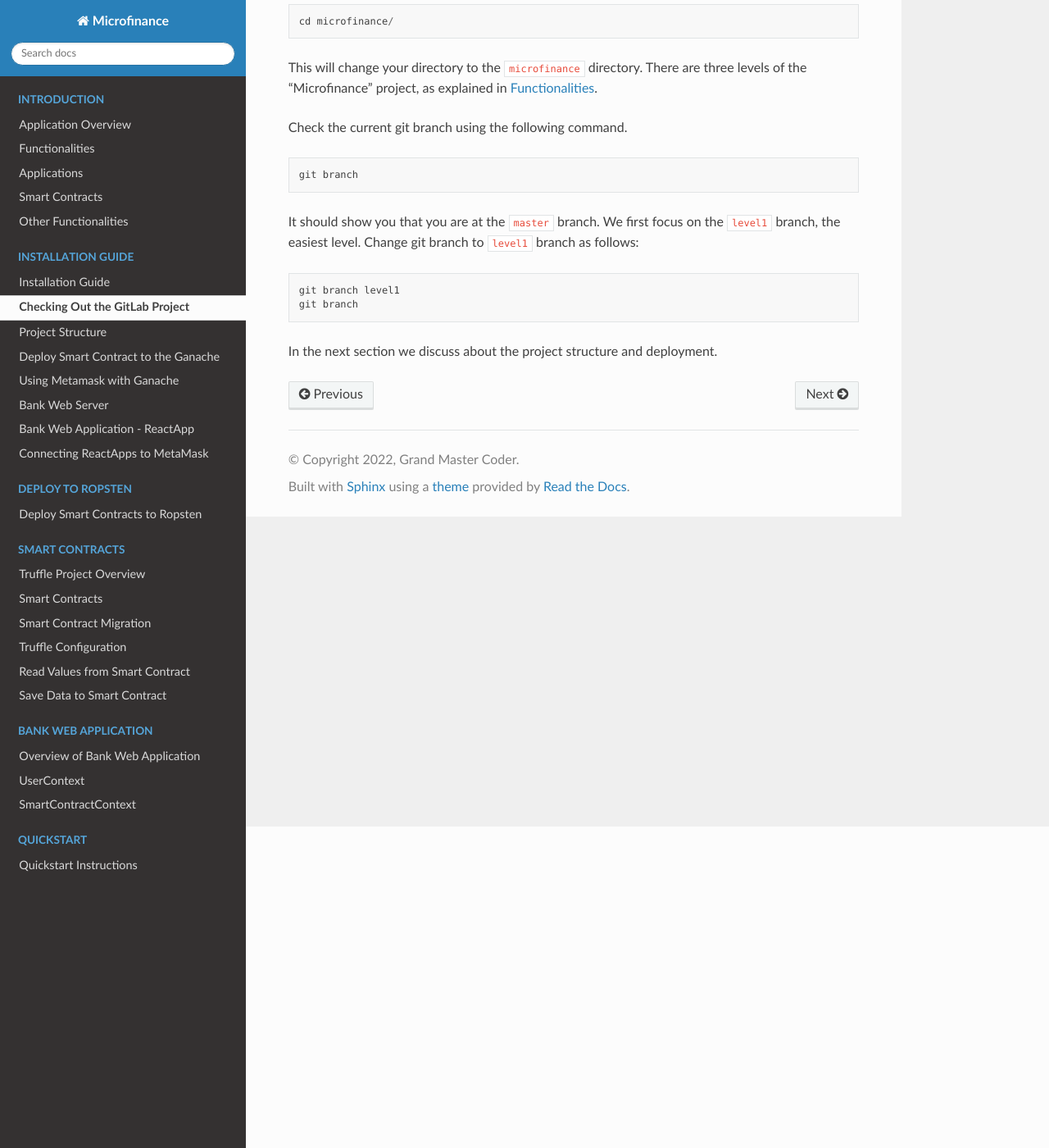
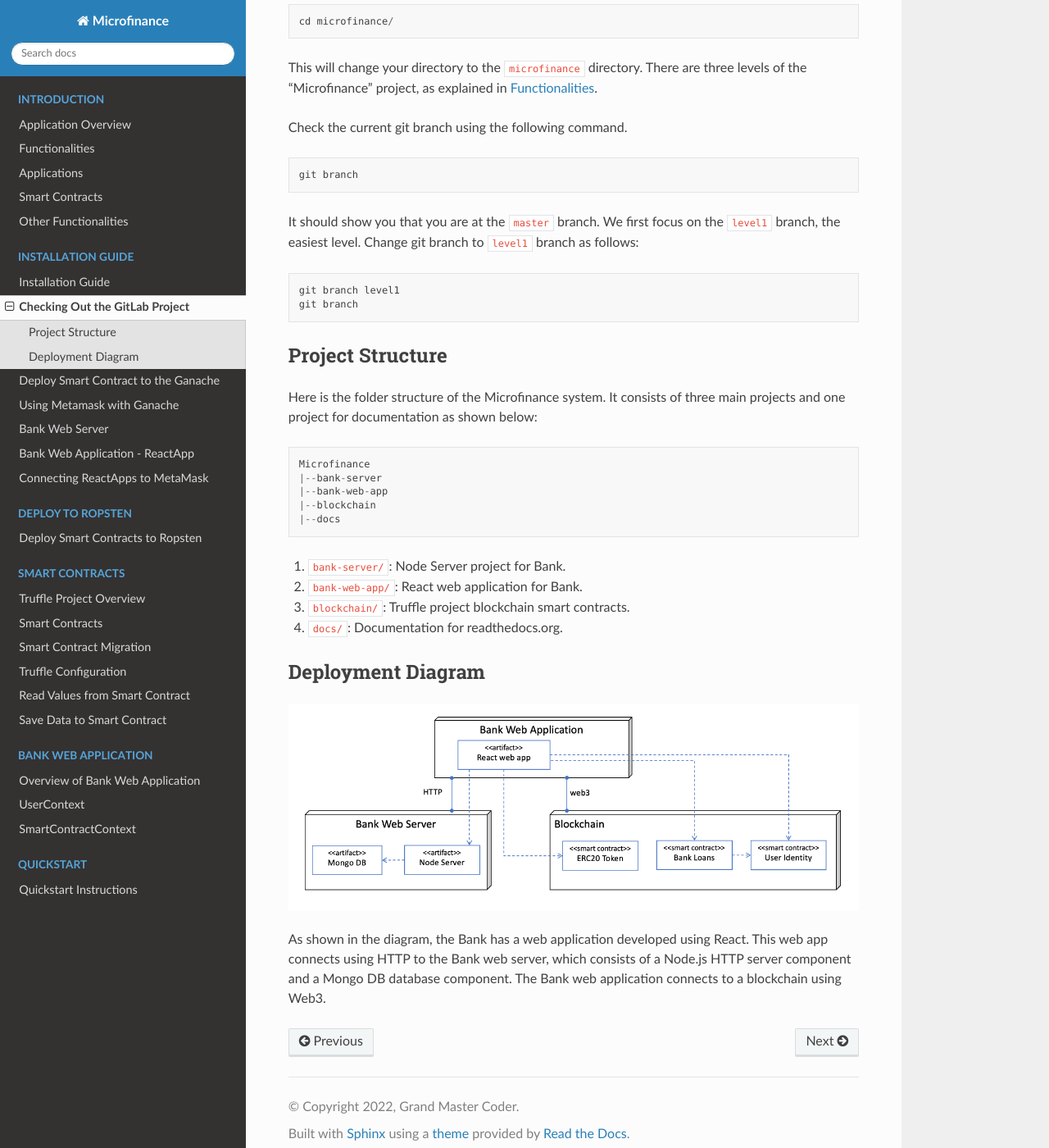
Before and after one commit to NivedithaKarthikeyan/LandregistryApp, a Sphinx documentation site: the page built from docs/source/installation/checkout.rst, in a window 1280 px wide and 1400 px high, scrolled down 392 px. Shown: the whole window at 82% size. Built offline with Sphinx 7.4.7 and the Read the Docs theme 2.0.0, drawn with Linux system fonts in a browser that asks for light colours.

Commit message:
Update docs/source/installation/checkout.rst, docs/source/index.rst

```diff
--- a/docs/source/index.rst
+++ b/docs/source/index.rst
@@ -19,7 +19,6 @@
 
    installation/guide
    installation/checkout
-   installation/structure
    installation/deploySmartContract
    installation/metamask
    installation/bankServer
--- a/docs/source/installation/checkout.rst
+++ b/docs/source/installation/checkout.rst
@@ -23,4 +23,30 @@ We first focus on the ``level1`` branch, the easiest level. Change git branch to
    git branch level1
    git branch
 
-In the next section we discuss about the project structure and deployment.
+.. _project-structure-target:
+
+Project Structure
+-------------------
+
+Here is the folder structure of the Microfinance system. It consists of three main projects and one project for documentation as shown below: ::
+
+    Microfinance
+    |--bank-server
+    |--bank-web-app
+    |--blockchain
+    |--docs
+
+
+1. ``bank-server/``: Node Server project for Bank.
+2. ``bank-web-app/``: React web application for Bank.
+3. ``blockchain/``: Truffle project blockchain smart contracts.
+4. ``docs/``: Documentation for readthedocs.org.
+
+Deployment Diagram
+-------------------
+
+.. image:: ../images/deployment.png
+
+As shown in the diagram, the Bank has a web application developed using React.
+This web app connects using HTTP to the Bank web server, which consists of a Node.js HTTP server component and a Mongo DB database component.
+The Bank web application connects to a blockchain using Web3.
```
